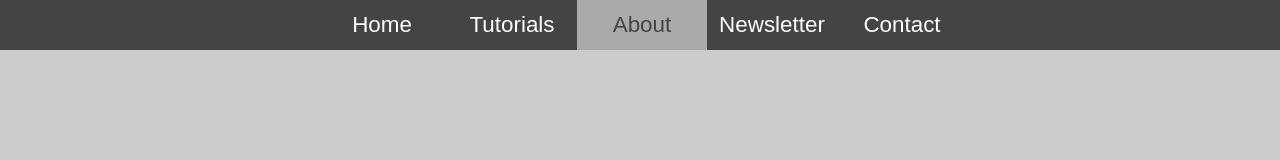
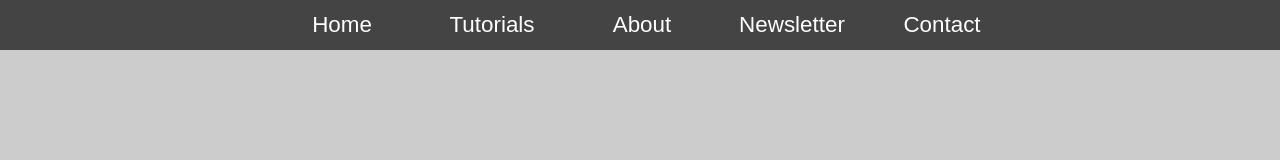
Before and after one commit to ProjetinfoaccueilNE/main, a plain HTML site: page Site_NE/Menu_Navigation/test.html in a window 1280 px wide. Drawn offline with Linux system fonts and the light colour scheme.

Commit message:
Travail sur le menu de navigation
Compréhension et reprise du menu original

```diff
--- a/Site_NE/Menu_Navigation/test.css
+++ b/Site_NE/Menu_Navigation/test.css
@@ -3,88 +3,71 @@ body {
   padding: 0;
   background: #ccc;
 }
-
+/* Menu */
 .nav ul {
   list-style: none;
-  background-color: #444;
+  background-color: #444; /*couleur du menu*/
   text-align: center;
   padding: 0;
   margin: 0;
 }
 
+/* Onglets principaux et sous-onglets*/
 .nav li {
   font-family: 'Oswald', sans-serif;
   font-size: 1.2em;
-  line-height: 40px;
-  text-align: left;
+  text-align: left; /*Justification*/
+  width: 150px; /*Taille des onglets*/
+  height: 50px; /*Hauteur du menu*/
+  line-height: 50px; /*Interligne*/
+  font-size: 1.4em;
+  display: inline-block;
+  margin-right: -4px; /*Enleve la marge automatique*/
+
 }
+.nav a {
+  text-decoration: none; /*Enleve le soulignement (url)*/
+  color: #fff;
+  display: block; /* Prend tte la largeur disponible*/
+  padding-left: 15px; /* Ajoute une indentation au sous menu */
+  transition: .3s background-color; /*Temps d'apparition de la couleur de surlignage*/
 
-.nav a {
-  text-decoration: none;
-  color: #fff;
-  display: block;
-  padding-left: 15px;
-  border-bottom: 1px solid #888;
-  transition: .3s background-color;
 }
 
 .nav a:hover {
-  background-color: #005f5f;
+  background-color: #005f5f; /* Couleur de surlignage*/
 }
 
+.nav li li {
+  font-size: .8em; /*Taille du texte sous-onglets*/
+}
+
+.nav > ul > li {
+  text-align: center; /* Centre le texte des onglets */
+}
+
+.nav > ul > li > a {
+  padding-left: 0; /*premet reset le padding de la ligne 32 (nav a)*/
+}
+
+/* Sub Menus */
+.nav li ul {
+  position: absolute; /*Se positionne au niveau du parent*/
+  display: none; /* Déaffiche sauter les sous-onglets */
+  width: inherit; /*Hérite de la taille parentale*/
+}
+
+.nav li:hover ul {
+  display: block; /*Réaffiche des blocks lors du surlignage d'un onlget*/
+}
+
+/* bloque la taille des sous-onglets
+.nav li ul li {
+  display: block;
+}*/
+/* Si on souhaite avoir un onglet particulier utiliser la classe active
 .nav a.active {
   background-color: #aaa;
   color: #444;
   cursor: default;
-}
-
-/* Sub Menus */
-.nav li li {
-  font-size: .8em;
-}
-
-/*******************************************
-   Style menu for larger screens
-
-   Using 650px (130px each * 5 items), but ems
-   or other values could be used depending on other factors
-********************************************/
-
-@media screen and (min-width: 650px) {
-  .nav li {
-    width: 130px;
-    border-bottom: none;
-    height: 50px;
-    line-height: 50px;
-    font-size: 1.4em;
-    display: inline-block;
-    margin-right: -4px;
-  }
-
-  .nav a {
-    border-bottom: none;
-  }
-
-  .nav > ul > li {
-    text-align: center;
-  }
-
-  .nav > ul > li > a {
-    padding-left: 0;
-  }
-
-  /* Sub Menus */
-  .nav li ul {
-    position: absolute;
-    display: none;
-    width: inherit;
-  }
-
-  .nav li:hover ul {
-    display: block;
-  }
-
-  .nav li ul li {
-    display: block;
-  }
-}
+}*/
--- a/Site_NE/Menu_Navigation/test.html
+++ b/Site_NE/Menu_Navigation/test.html
@@ -5,20 +5,25 @@
         <link rel="stylesheet" href="test.css" />
         <script type="text/javascript" href="nav.js"></script>
     </head>
-    <!-- http://css-snippets.com/drop-down-navigation -->
-    <body class="news">
+    <!-- Menu d'origine : http://css-snippets.com/drop-down-navigation -->
+    <body>
 	      <header>
 		        <div class="nav">
 			          <ul>
-            <li class="home"><a href="#">Home</a></li>
+				            <li class="home"><a href="#">Home</a>
+				            </li>
+
 				            <li class="tutorials sub"><a href="#">Tutorials</a>
 				              <ul>
-                <li><a href="#">Tutorial #1@@</a></li>
+				                <li><a href="#">Tutorial #1@@Tutorial #1@@Tutorial #1@@</a></li>
 				                <li><a href="#">Tutorial #2</a></li>
 				                <li><a href="#">Tutorial #3</a></li>
 				              </ul>
 				            </li>
-            <li class="about"><a class="active" href="#">About</a></li>
+
+				            <li class="about"><a href="#">About</a>
+				            </li>
+
 				            <li class="news sub"><a href="#">Newsletter</a>
 				              <ul>
 				                <li><a href="#">News #1</a></li>
@@ -26,7 +31,10 @@
 				                <li><a href="#">News #3</a></li>
 				              </ul>
 				            </li>
-            <li class="contact"><a href="#">Contact</a></li>
+
+				            <li class="contact"><a href="#">Contact</a>
+				            </li>
+
 			          </ul>
 		        </div>
 	      </header>
```
Lines whose indentation alone changed are shown as unchanged.
